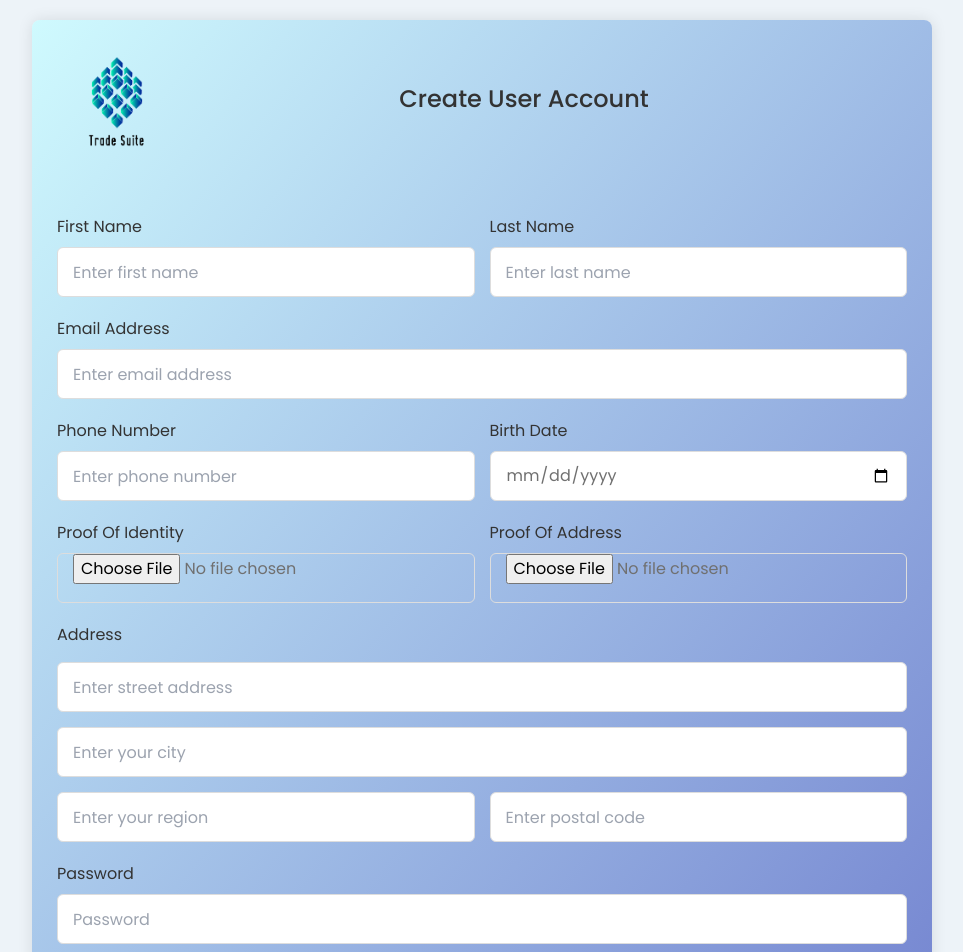
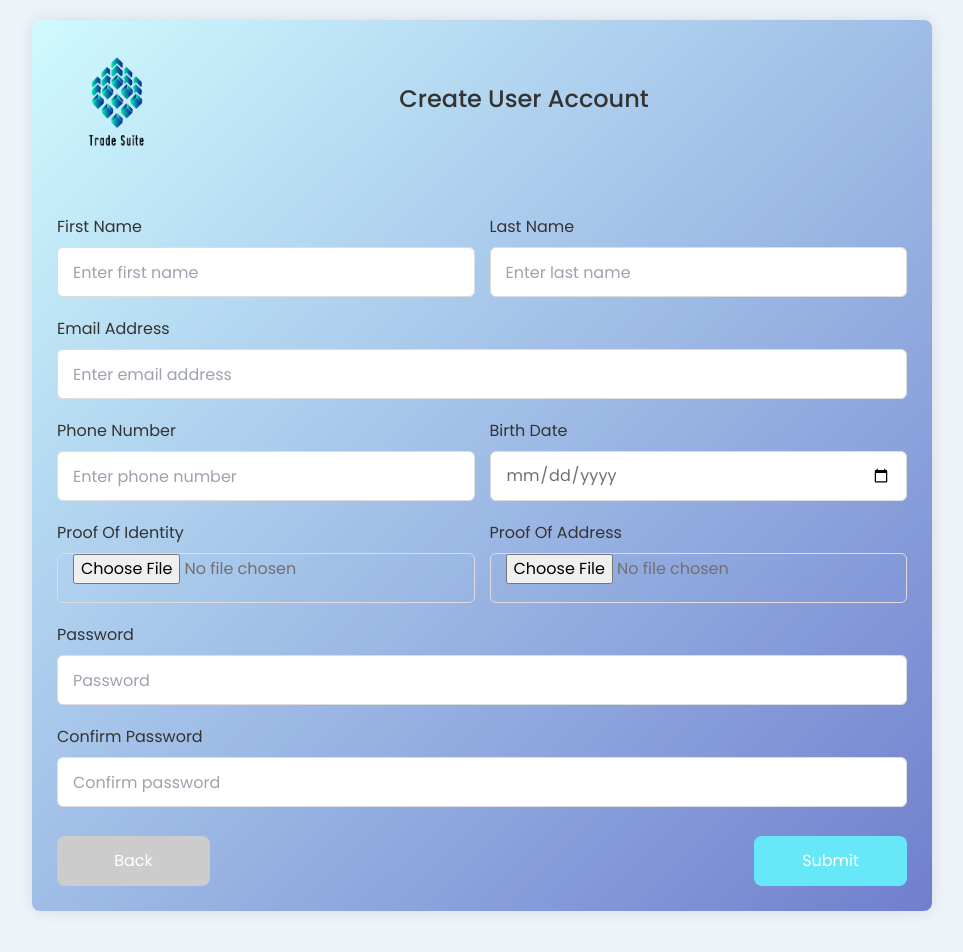
Before and after one commit to Mokhtaar/tradeSuite, a Next.js app: page /Signup/UserSignup in a window 1280 px wide. Shown: the top 952 px of the page, without its empty margins (158-1121 px from the left). After the commit the page ends 931 px from the top, so only its background shows below. Built offline with nearby package versions, Linux system fonts and the light colour scheme.

Commit message:
user register

```diff
--- a/src/app/Actions/companyActions.js
+++ b/src/app/Actions/companyActions.js
@@ -11,8 +11,8 @@ const addCompany = async (formData) => {
     phoneNumber: parseInt(formData.get("phoneNumber")),
     address: formData.get("streetAddress"),
     country: formData.get("selectedCountry"),
-    city: formData.get("companyWebsite"),
-    website: formData.get("city"),
+    city: formData.get("city"),
+    website: formData.get("companyWebsite"),
   };
 
   try {
--- /dev/null
+++ b/src/app/Actions/userActions.js
@@ -0,0 +1,22 @@
+"use server";
+
+import prisma from "../../../lib/prisma";
+
+const addUser = async (userData) => {
+  const body = {
+
+    firstName: userData.get("firstName"),
+
+  };
+
+  try {
+    await prisma.user.create({
+      data: body,
+    });
+  } catch (error) {
+    console.log(error.message);
+  }
+}
+
+
+export { addUser };
--- a/src/app/Signup/UserSignup/page.js
+++ b/src/app/Signup/UserSignup/page.js
@@ -2,14 +2,16 @@
 
 
 import UserForm from '../../components/UserForm';
+import { addUser } from '../../Actions/userActions';
 
 
 
-export default function UserRegistrationForm() {
+const UserRegistrationForm = ()=> {
 
 
   return (
-    <UserForm/>
+    <UserForm onSubmit={addUser}/>
 
   );
 }
+export default UserRegistrationForm;
--- a/src/app/components/UserForm.js
+++ b/src/app/components/UserForm.js
@@ -1,11 +1,10 @@
-
 "use client";
 import React, { useState } from "react";
 import "../styles/style.css";
 import Image from "next/image";
 import Link from 'next/link';
 
-const UserForm = () => {
+const UserForm = ({ onSubmit }) => {
 
     const [password, setPassword] = useState("");
     const [error, setError] = useState(false);
@@ -15,8 +14,11 @@ const UserForm = () => {
       window.history.back();
     };
 
+
     const handleFormSubmit = (event) => {
       event.preventDefault();
+      const userData = new FormData(event.target);
+      onSubmit(userData);
 
       if (error) {
         console.log("There are errors in the form. Submission prevented.");
@@ -73,28 +75,28 @@ const UserForm = () => {
       <div className="column">
         <div className="mt-9 input-box">
           <label>First Name</label>
-          <input type="text" placeholder="Enter first name" required />
+          <input type="text" placeholder="Enter first name"name="firstName" required />
         </div>
 
         <div className="mt-9 input-box">
           <label>Last Name</label>
-          <input type="text" placeholder="Enter last name" required />
+          <input type="text" placeholder="Enter last name" name="lastName" required />
         </div>
         </div>
 
         <div className="input-box w-full mt-[20px]">
           <label>Email Address</label>
-          <input type="email" placeholder="Enter email address" required />
+          <input type="email" placeholder="Enter email address" name="email" required />
         </div>
 
         <div className="column">
           <div className="input-box">
             <label>Phone Number</label>
-            <input type="number" placeholder="Enter phone number" required />
+            <input type="number" placeholder="Enter phone number" name="phoneNumber" required />
           </div>
           <div className="input-box">
             <label>Birth Date</label>
-            <input type="date" placeholder="Enter birth date" required />
+            <input type="date" placeholder="Enter birth date" name="dob" required />
           </div>
         </div>
 
@@ -119,18 +121,7 @@ const UserForm = () => {
           </div>
         </div>
 
-        <div className="input-box address">
-          <label>Address</label>
-          <input type="text" placeholder="Enter street address" required />
 
-          <div className="column">
-            <input type="text" placeholder="Enter your city" required />
-          </div>
-          <div className="column">
-            <input type="text" placeholder="Enter your region" required />
-            <input type="number" placeholder="Enter postal code" required />
-          </div>
-        </div>
 
         <div className="mt-9 input-box">
           <label>Password</label>
@@ -138,6 +129,7 @@ const UserForm = () => {
             type="password"
             placeholder="Password"
             onChange={handlePasswordChange}
+
             required
           />
           {error && <p style={{ color: "red" }}>{error}</p>}
```
Also changed, not shown: src/app/components/CompanyForm.js (+4 -3 lines), 1 other file (tests, documents, lock files or other folders).
